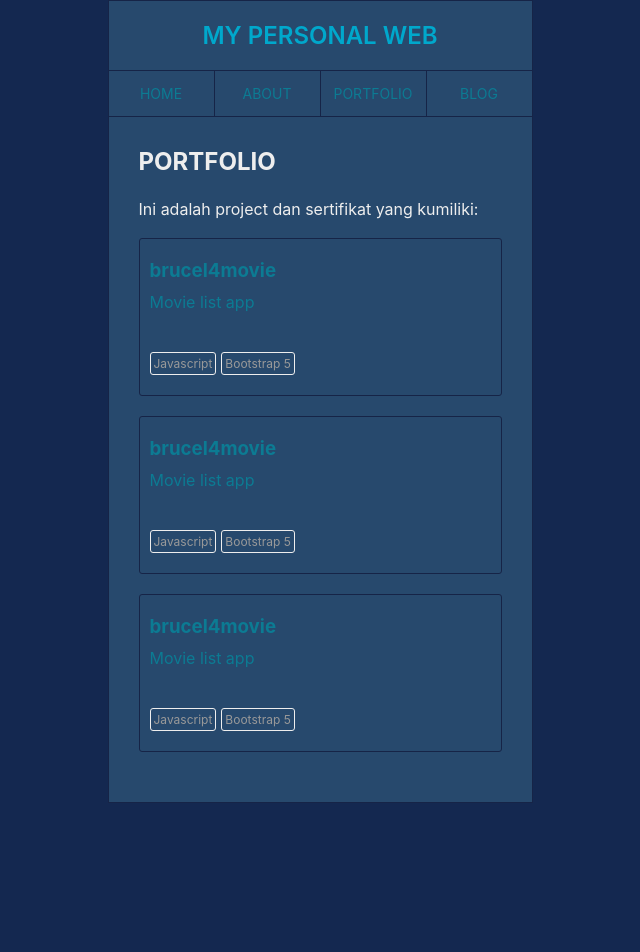
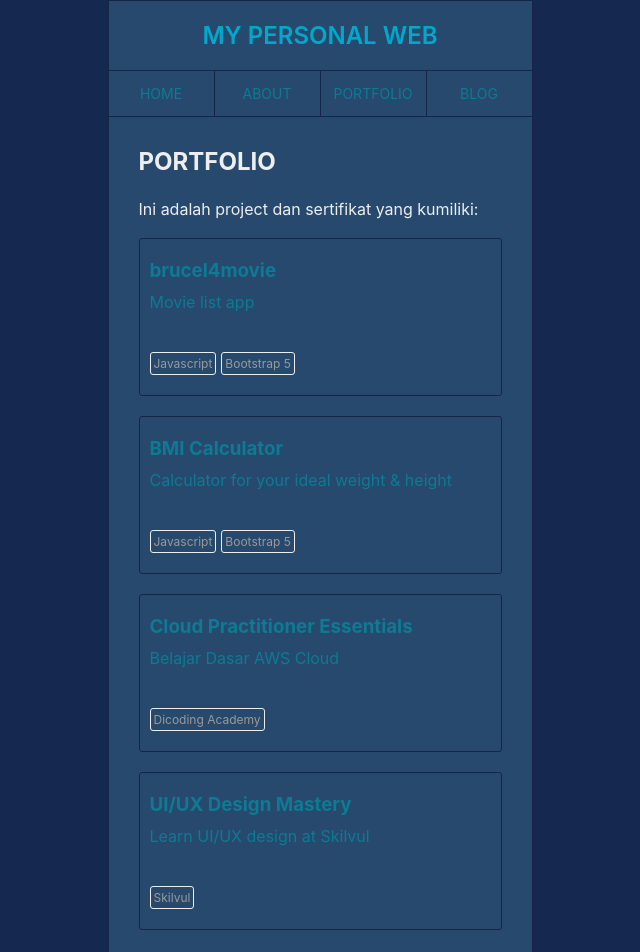
Before and after one commit to BrucelD14/personal-web, a React (Create React App) app: page /portfolio in a window 1280 px wide. Shown: the top 952 px of the page, without its empty margins (320-960 px from the left). Before the commit the page ends 803 px from the top, so only its background shows below. Built offline with nearby package versions, Linux system fonts and the light colour scheme.

Commit message:
styling portfolio page

```diff
--- a/src/pages/Portfolio.js
+++ b/src/pages/Portfolio.js
@@ -20,22 +20,29 @@ export default function Portfolio() {
           <span className="portfolio-stack">Bootstrap 5</span>
         </div>
       </a>
-      <a href="https://newversion-brucel4movie.netlify.app/" target="_blank" className="portfolio" rel="noreferrer">
+      <a href="https://bmi-calculator-tpa2.netlify.app/" target="_blank" className="portfolio" rel="noreferrer">
         <div className="portfolio-card">
-          <h3 className="portfolio-title">brucel4movie</h3>
-          <p className="portfolio-description">Movie list app</p>
+          <h3 className="portfolio-title">BMI Calculator</h3>
+          <p className="portfolio-description">Calculator for your ideal weight & height</p>
           <br />
           <span className="portfolio-stack">Javascript</span>
           <span className="portfolio-stack">Bootstrap 5</span>
         </div>
       </a>
-      <a href="https://newversion-brucel4movie.netlify.app/" target="_blank" className="portfolio" rel="noreferrer">
+      <a href="dicoding.com/certificates/ERZR44O3WZYV" target="_blank" className="portfolio" rel="noreferrer">
         <div className="portfolio-card">
-          <h3 className="portfolio-title">brucel4movie</h3>
-          <p className="portfolio-description">Movie list app</p>
+          <h3 className="portfolio-title">Cloud Practitioner Essentials</h3>
+          <p className="portfolio-description">Belajar Dasar AWS Cloud</p>
           <br />
-          <span className="portfolio-stack">Javascript</span>
-          <span className="portfolio-stack">Bootstrap 5</span>
+          <span className="portfolio-stack">Dicoding Academy</span>
+        </div>
+      </a>
+      <a href="dicoding.com/certificates/ERZR44O3WZYV" target="_blank" className="portfolio" rel="noreferrer">
+        <div className="portfolio-card">
+          <h3 className="portfolio-title">UI/UX Design Mastery</h3>
+          <p className="portfolio-description">Learn UI/UX design at Skilvul</p>
+          <br />
+          <span className="portfolio-stack">Skilvul</span>
         </div>
       </a>
     </section>
```
